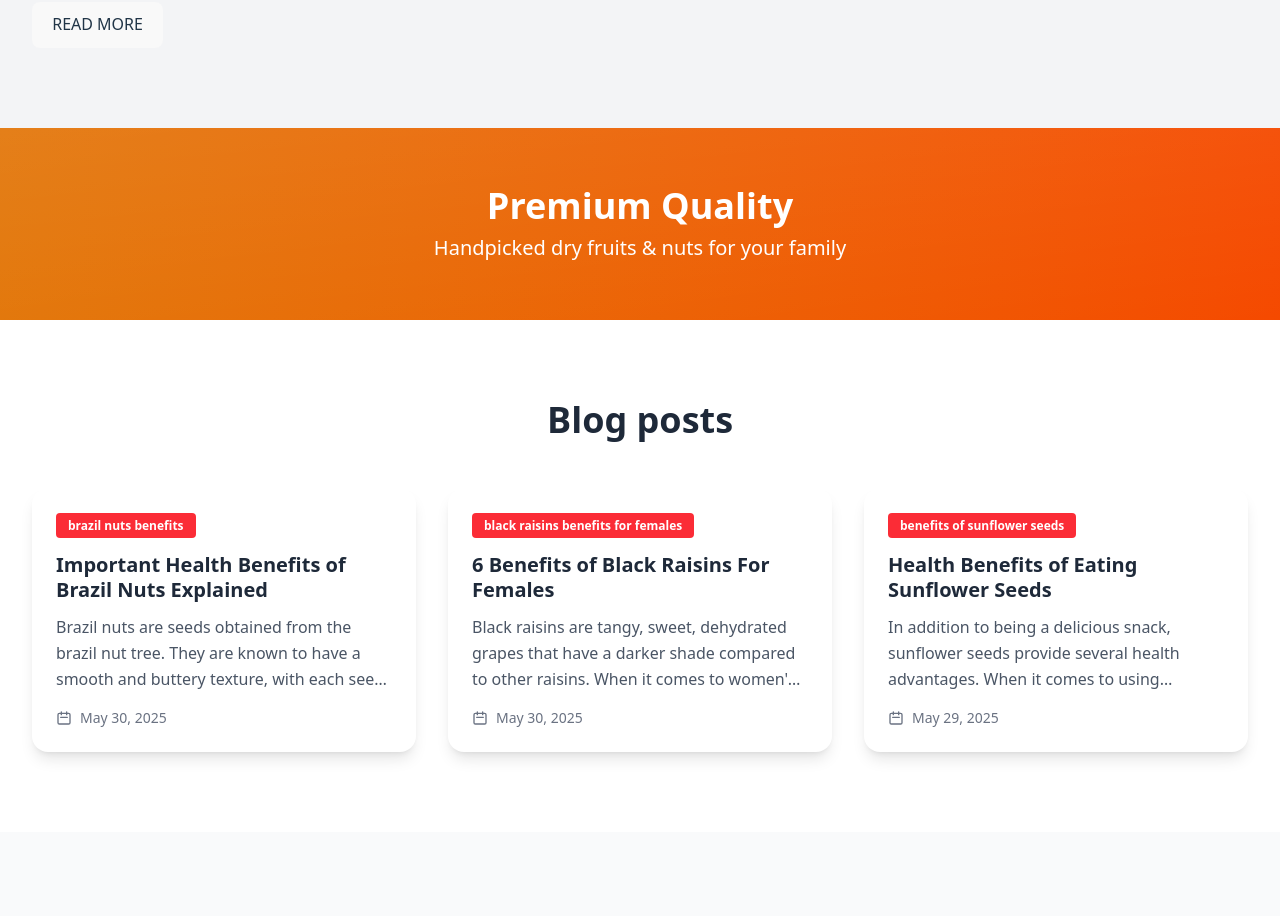
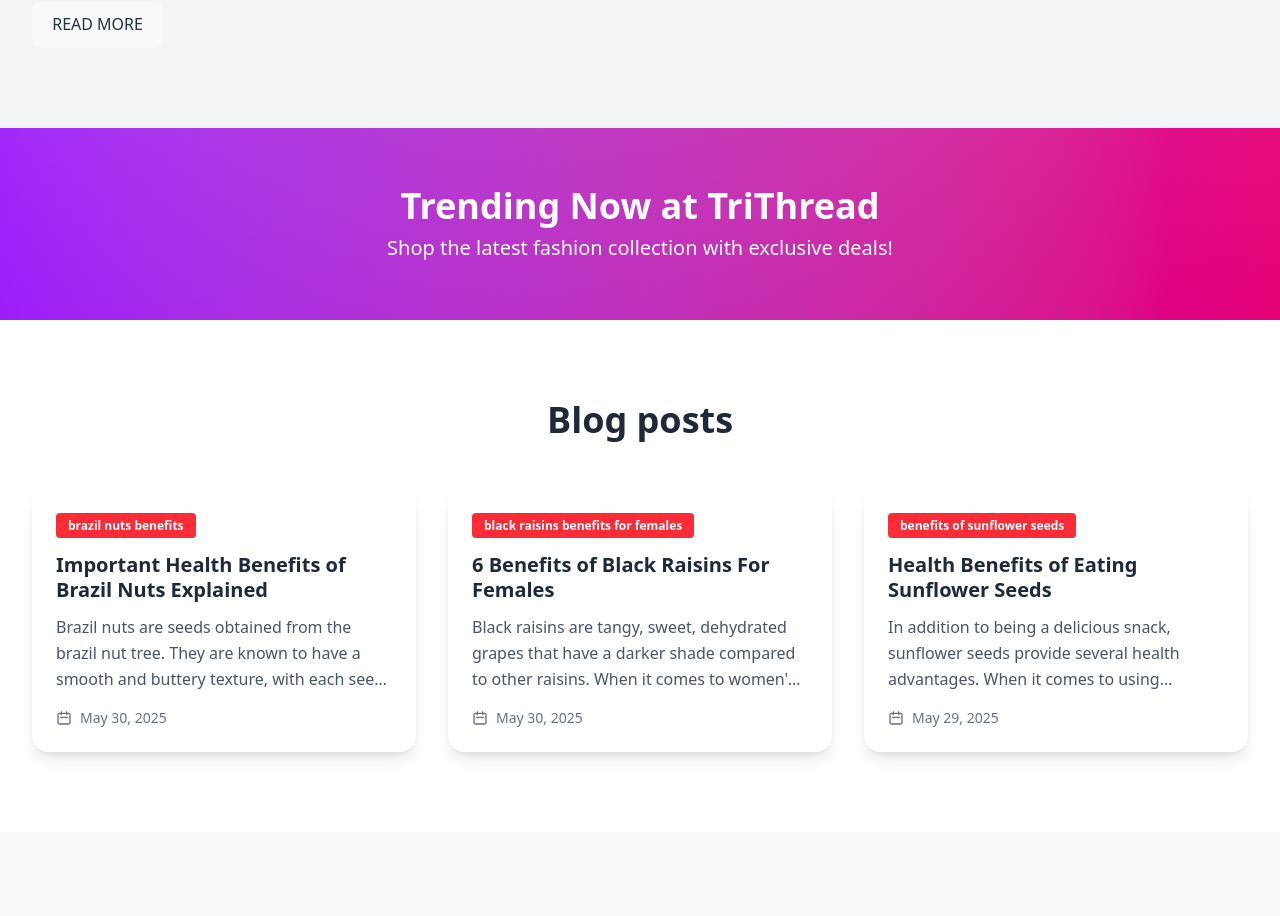
Before and after one commit to Deveshkgjb/Dry-Fruit, a React (Vite) app in the folder dry1/: page / in a window 1280 px wide. Shown: the part 2220-3136 px from the top of the page. Built offline with nearby package versions, Linux system fonts and the light colour scheme; no server answers.

Commit message:
Add missing Offer3 component for clothing store banner

```diff
--- a/dry1/src/Components/Homepages/Offer3.jsx
+++ b/dry1/src/Components/Homepages/Offer3.jsx
@@ -2,14 +2,14 @@ import React from 'react';
 
 const Offer3 = () => {
   return (
-    <div className="w-full h-32 md:h-40 lg:h-48 relative overflow-hidden bg-gradient-to-r from-amber-600 to-orange-600">
+    <div className="w-full h-32 md:h-40 lg:h-48 relative overflow-hidden bg-gradient-to-r from-purple-600 to-pink-600">
       <div className="absolute inset-0 flex items-center justify-center">
         <div className="text-center text-white">
           <h2 className="text-2xl md:text-3xl lg:text-4xl font-bold mb-2">
-            Premium Quality
+            Trending Now at TriThread
           </h2>
           <p className="text-lg md:text-xl">
-            Handpicked dry fruits & nuts for your family
+            Shop the latest fashion collection with exclusive deals!
           </p>
         </div>
       </div>
```
